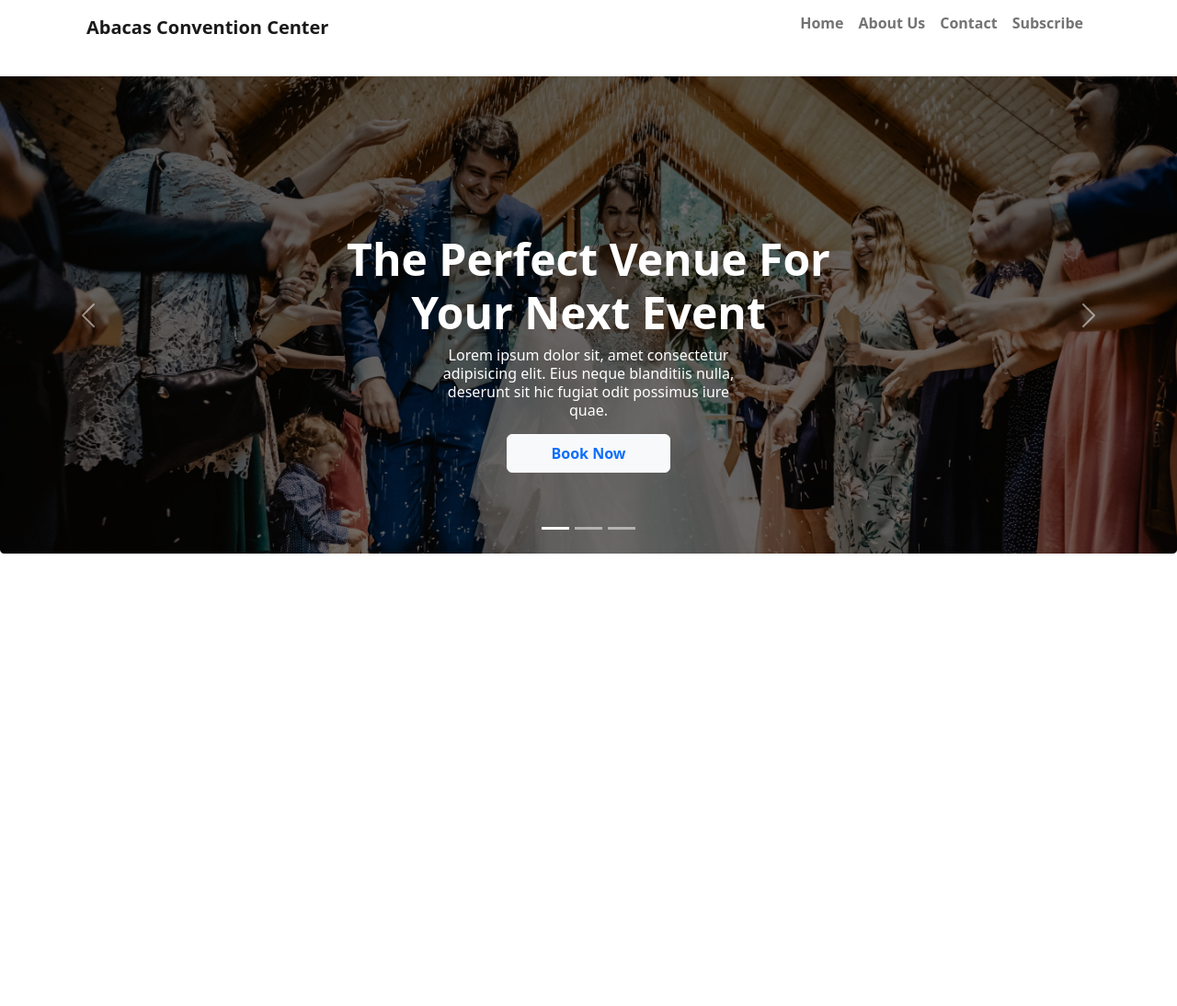
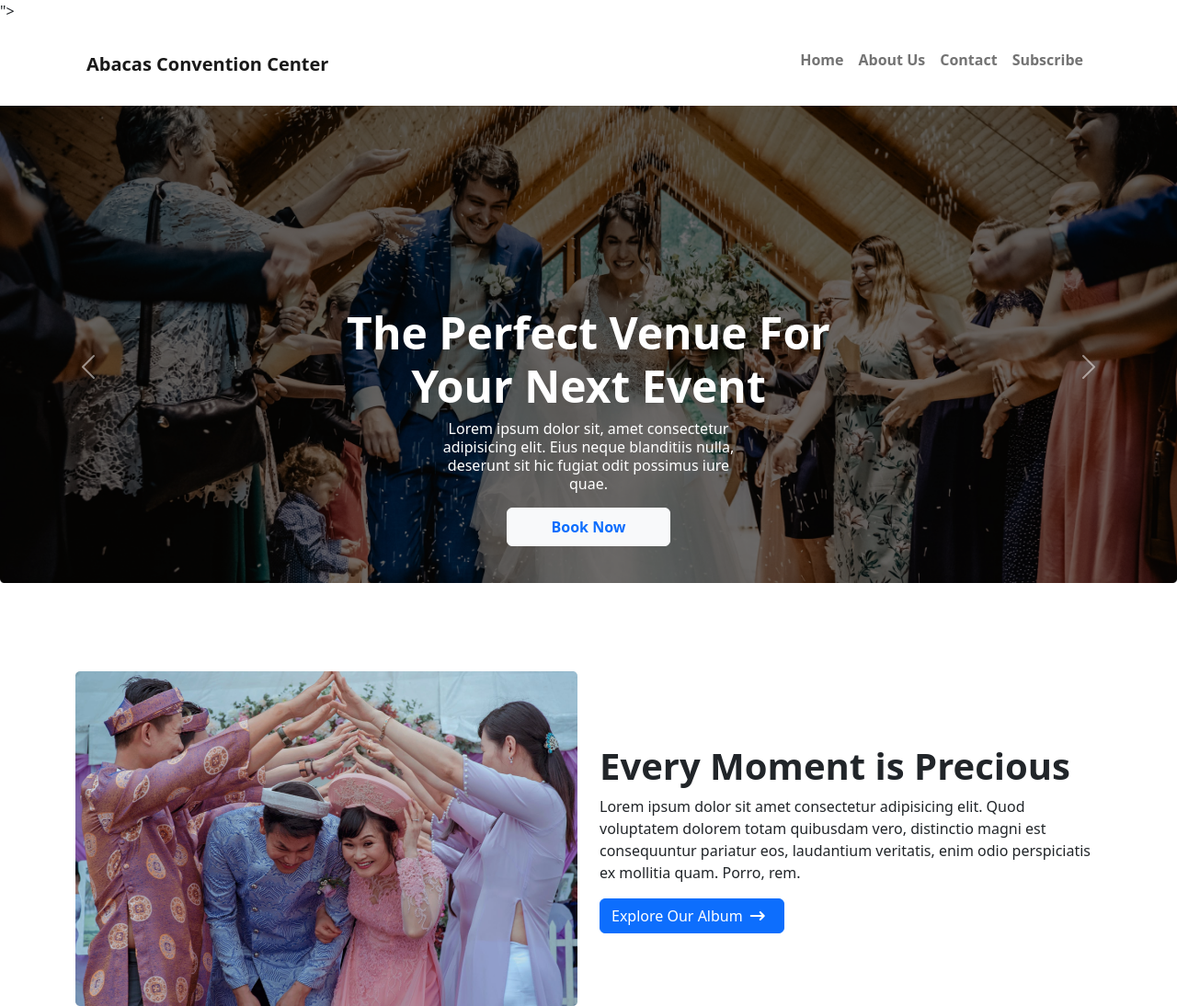
Before and after one commit to BubbleNowrin/practice-convention-center, a plain HTML site: page index.html in a window 1280 px wide. Shown: the whole page at 92% size. Before the commit the page ends 800 px from the top, so only its background shows below. Drawn offline with nearby package versions, Linux system fonts and the light colour scheme.

Commit message:
not completed

```diff
--- a/index.html
+++ b/index.html
@@ -8,13 +8,14 @@
     <title>Covention Center</title>
     <link rel="stylesheet" href="	https://cdn.jsdelivr.net/npm/bootstrap@5.2.0/dist/css/bootstrap.min.css">
     <link rel="stylesheet" href="style.css">
+    <script src="https://kit.fontawesome.com/519e1fb7fa.js" crossorigin="anonymous"></script>">
 </head>
 
 <body>
     <!-- -------------------------Navbar Section----------------------- -->
     <header>
         <div class="container">
-            <nav class="navbar navbar-expand-lg mb-4">
+            <nav class="navbar navbar-expand-lg mb-3 pt-4">
                 <div class="container-fluid d-flex justify-content-right">
 
                     <a class="navbar-brand mb-0 h1 fw-bold" href="#">Abacas Convention Center</a>
@@ -44,6 +45,7 @@
                 </div>
             </nav>
         </div>
+    </header>
 
     <!-- ----------------------Carousel section--------------------- -->
     <section>
@@ -58,7 +60,7 @@
             </div>
             <div class="carousel-inner">
                 <div class="carousel-item active">
-                        <img src="images/banner.png" class="d-block w-100  img-fluid" alt="...">
+                    <img src="images/banner.png" class="d-block w-100  img-fluid mb-5" alt="...">
                     <div class="carousel-caption d-none d-md-block container w-50 mx-auto px-5">
                         <h5 class="c-title text-white fw-semibold">The Perfect Venue For Your Next Event</h5>
                         <p class="fs-6 text-white fw-light lh-sm px-5 mx-5">Lorem ipsum dolor sit, amet
@@ -110,8 +112,37 @@
         </div>
     </section>
 
+    <section class=" container mt-5">
+        <div class="row">
+            <div class="col-lg-6">
+                <img src="images/wedding.png" class="img-fluid w-100" alt="">
+            </div>
+            <div class="col-lg-6 my-auto">
+                <h4 class="fs-1 fw-bold">Every Moment is Precious</h4>
+                <p>Lorem ipsum dolor sit amet consectetur adipisicing elit. Quod voluptatem dolorem totam quibusdam
+                    vero, distinctio magni est consequuntur pariatur eos, laudantium veritatis, enim odio perspiciatis
+                    ex mollitia quam. Porro, rem.</p>
+                <button type="button" class="btn btn-primary">Explore Our Album<i
+                        class="fa fa-light fa-arrow-right-long mx-2"></i></button>
+                <div class="toast" role="alert" aria-live="assertive" aria-atomic="true">
+                    <div class="toast-header">
+                        <img src="icons/Vector.svg" class="rounded me-2" alt="...">
+                        <strong class="me-auto">Bootstrap</strong>
+                        <small>11 mins ago</small>
+                        <button type="button" class="btn-close" data-bs-dismiss="toast" aria-label="Close"></button>
+                    </div>
+                    <div class="toast-body">
+                        20% off on the next booking
+                    </div>
+                </div>
+            </div>
+        </div>
+    </section>
 
-    </header>
+
+
+
+
     <script src="https://cdn.jsdelivr.net/npm/bootstrap@5.2.0/dist/js/bootstrap.bundle.min.js"></script>
 </body>
 
```
Lines whose indentation alone changed are shown as unchanged.
